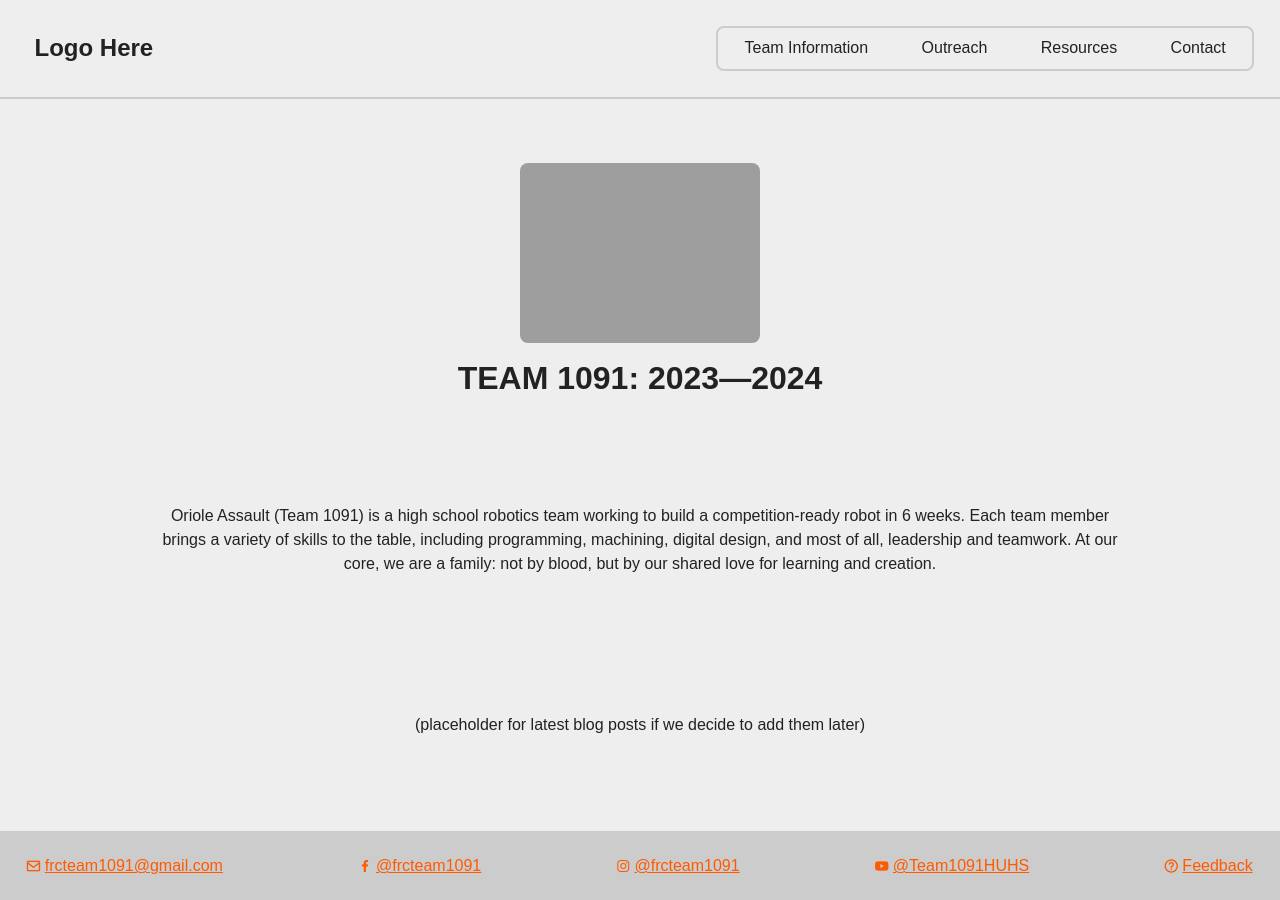
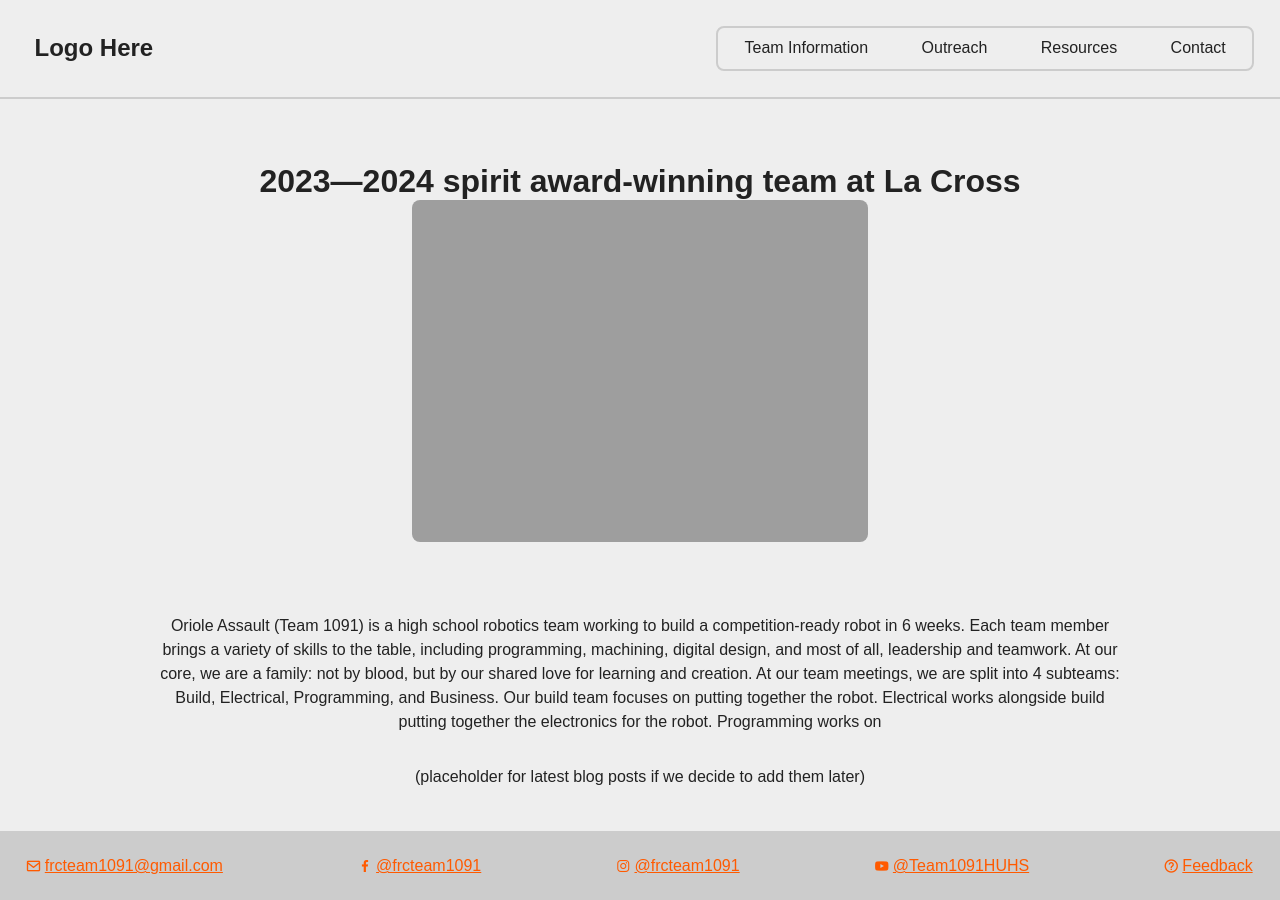
Before and after one commit to Team1091/team1091.github.io, a Jekyll site: the page built from index.html, in a window 1280 px wide. Built offline with Jekyll 4.4.1, drawn with Linux system fonts in a browser that asks for light colours.

Commit message:
Description

```diff
--- a/index.html
+++ b/index.html
@@ -13,12 +13,14 @@ permalink: /
 }
 </style>
 <div class="main-image">
+	<h1>2023&mdash;2024 spirit award-winning team at La Cross</h1>
 	<img src="https://www.team1091.com/images/spiritAward2023-2024.jpg" alt="The team winning the 2024 Spirit Award at Seven Rivers" title="Our team after winning the 2024 Spirit Award at seven rivers">
-	<h1>TEAM 1091: 2023&mdash;2024</h1>
 </div>
 <p>Oriole Assault (Team 1091) is a high school robotics team working to build a competition-ready robot in 6 weeks. Each team member brings a
 variety of skills to the table, including programming, machining, digital design, and most of all, leadership and teamwork.
 
 At our core, we are a family: not by blood, but by our shared love for learning and creation.
+
+At our team meetings, we are split into 4 subteams: Build, Electrical, Programming, and Business. Our build team focuses on putting together the robot. Electrical works alongside build putting together the electronics for the robot. Programming works on
 </p>
 <p>(placeholder for latest blog posts if we decide to add them later)</p>
--- a/sponsors.html
+++ b/sponsors.html
@@ -3,7 +3,6 @@ layout: default
 title: Sponsors
 order: 3
 ---
-[Here are our previous sponsors](oldSponsors.md)
 For our two competitions and Worlds playoffs, we need $44,000. See our Sponsor tiers! To help STEM growth through Robotics,  become a Sponsor.
 <h1> 2024 Sponsors</h1>
 <h2> Visionary</h2>
```
